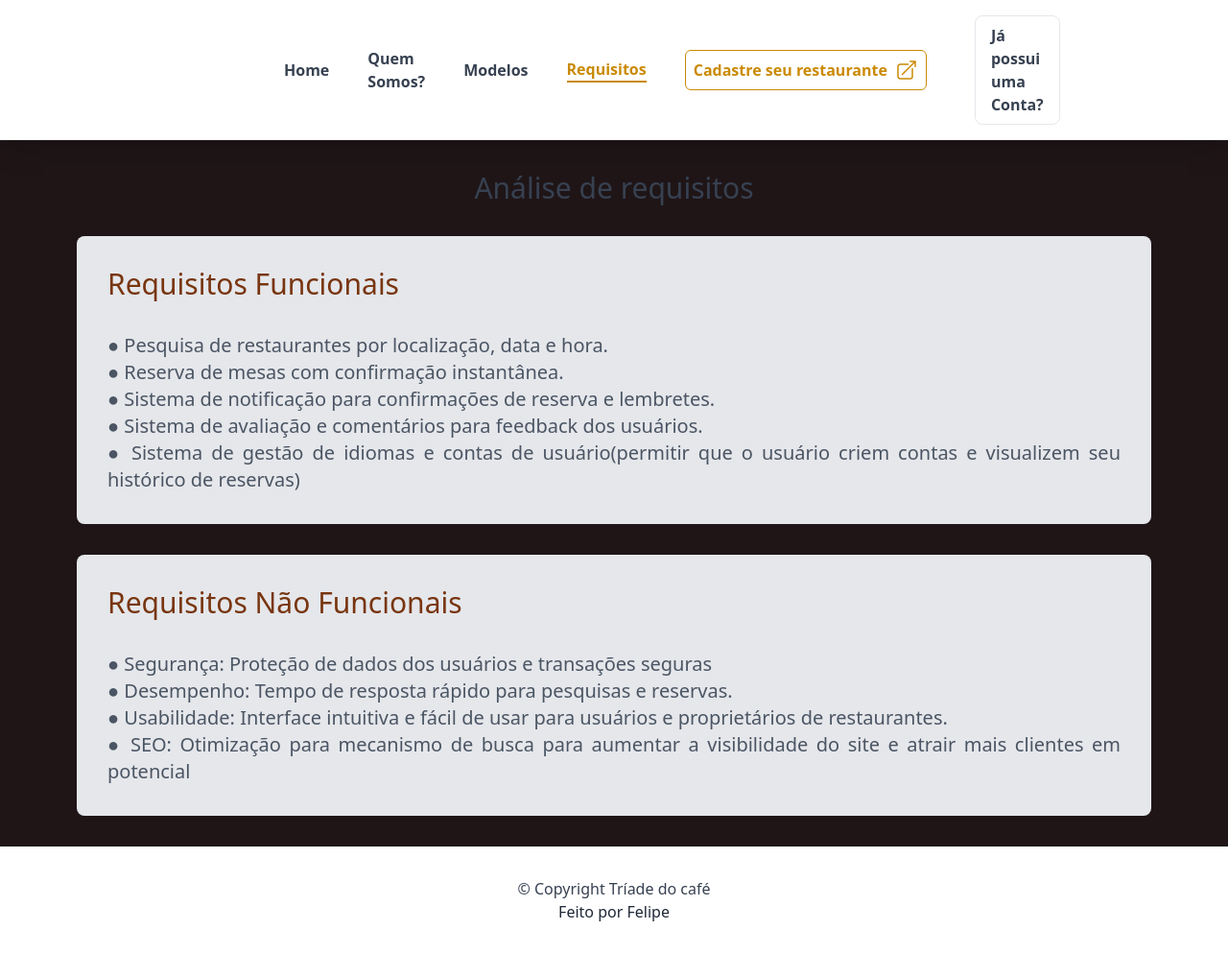
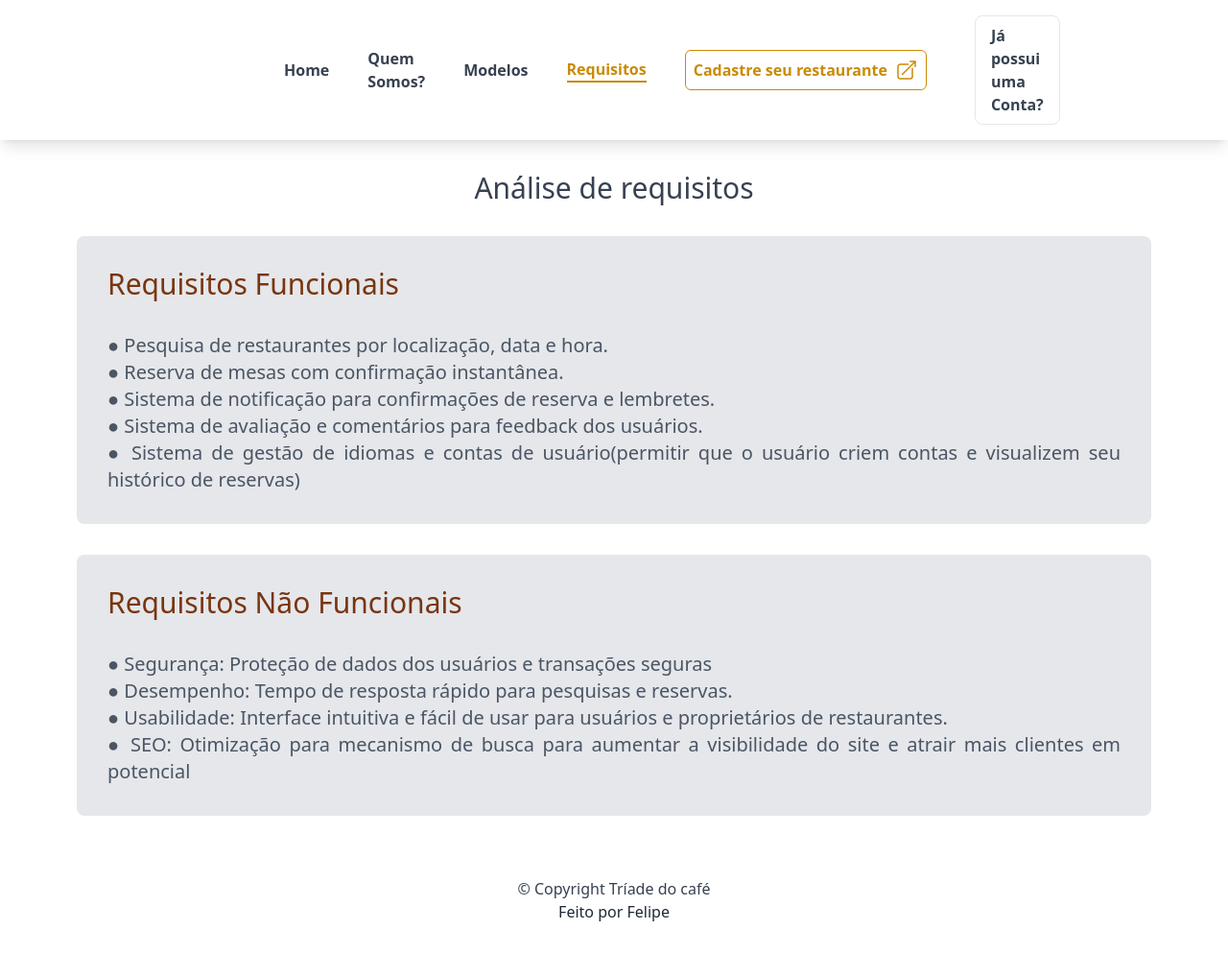
Before and after one commit to FelipeCostaOliveira/Reserva-restaurante, a Flask app: page /requisitos in a window 1280 px wide. Shown: the whole page at 96% size. Run offline with Flask 3, Linux system fonts and the light colour scheme; style sheets or scripts are compiled from the project's sources; some libraries are stand-ins or nearby versions.

Commit message:
STYLE :: Ajustando as cores das demais páginas da LanndingPage

```diff
--- a/templates/componentes/navbarLandingPage.html
+++ b/templates/componentes/navbarLandingPage.html
@@ -1,4 +1,4 @@
-<nav class=" bg-white text-gray-700 shadow-xl m-auto flex flex-row space-x-10 items-center justify-between px-64 py-4 max-md:flex-col max-md:text-sm max-md:items-end max-md:-mr-12 max-md:py-1 max-lg:px-0 max-md:px-14 max-lg:space-x-3 max-lg:text-sm">
+<nav class=" bg-white text-gray-700 shadow-lg m-auto flex flex-row space-x-10 items-center justify-between px-64 py-4 max-md:flex-col max-md:text-sm max-md:items-end max-md:-mr-12 max-md:py-1 max-lg:px-0 max-md:px-14 max-lg:space-x-3 max-lg:text-sm">
 
     <ul class="flex flex-row items-center space-x-10 max-md:hidden">
         <figure><img src="static/assets/logo.svg" alt="logo"></figure>
--- a/templates/landingPage/modelos.html
+++ b/templates/landingPage/modelos.html
@@ -10,13 +10,13 @@
     <script src="https://cdnjs.cloudflare.com/ajax/libs/jquery/3.7.1/jquery.min.js" integrity="sha512-v2CJ7UaYy4JwqLDIrZUI/4hqeoQieOmAZNXBeQyjo21dadnwR+8ZaIJVT8EE2iyI61OV8e6M8PP2/4hpQINQ/g==" crossorigin="anonymous" referrerpolicy="no-referrer"></script>
 </head>
 
-<body class="bg-[#1F1517] ">
+<body class="bg-white">
     <header>
         {% include 'componentes/navbarLandingPage.html' %}
     </header>
     <main  class="flex flex-col 2xl:mt-16 items-center max-lg:mt-20">
         <h1 class="font-inter font-bold text-3xl text-white mt-4 text-center">Modelo Entidade Relacional (MER)</h1>
-        <div class="border-4 border-[#302225] rounded-lg mt-10 p-10 max-lg:p-4 max-md:border-none max-md:mt-0">
+        <div class="border-4 bg-gray-500 rounded-lg mt-10 p-10 max-lg:p-4 max-md:border-none max-md:mt-0">
             <img class="h-[60vh] max-md:w-screen" src="static/assets/diagrama.svg" alt="">
         </div>
     </main>
--- a/templates/landingPage/requisitos.html
+++ b/templates/landingPage/requisitos.html
@@ -10,7 +10,7 @@
     <script src="https://cdn.tailwindcss.com"></script>
     <script src="https://cdnjs.cloudflare.com/ajax/libs/jquery/3.7.1/jquery.min.js" integrity="sha512-v2CJ7UaYy4JwqLDIrZUI/4hqeoQieOmAZNXBeQyjo21dadnwR+8ZaIJVT8EE2iyI61OV8e6M8PP2/4hpQINQ/g==" crossorigin="anonymous" referrerpolicy="no-referrer"></script>
 </head>
-<body class="bg-[#1F1517] ">
+<body class="bg-white">
     <header>
         {% include 'componentes/navbarLandingPage.html' %}
     </header>
```
Also changed, not shown: templates/landingPage/Equipe.html (+6 -6 lines).
